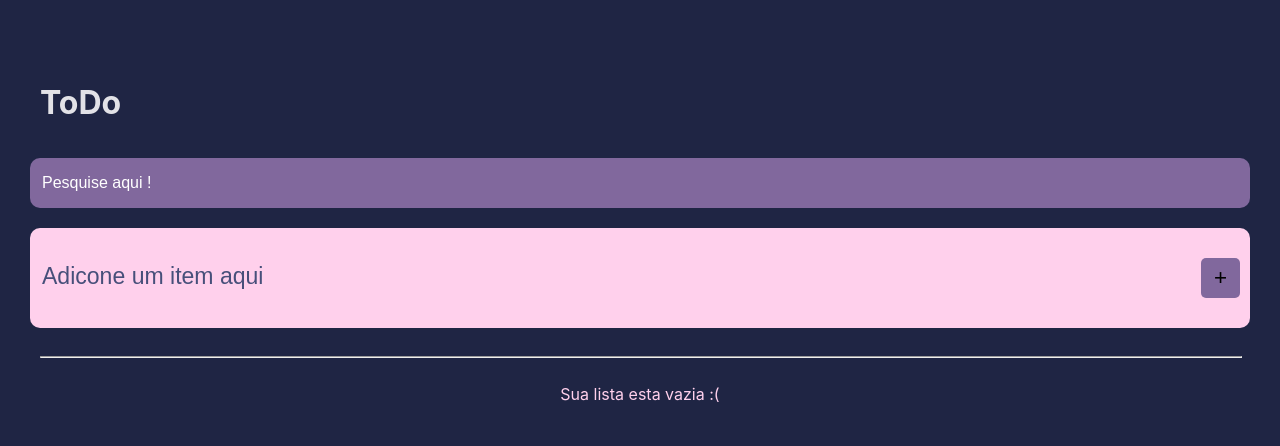
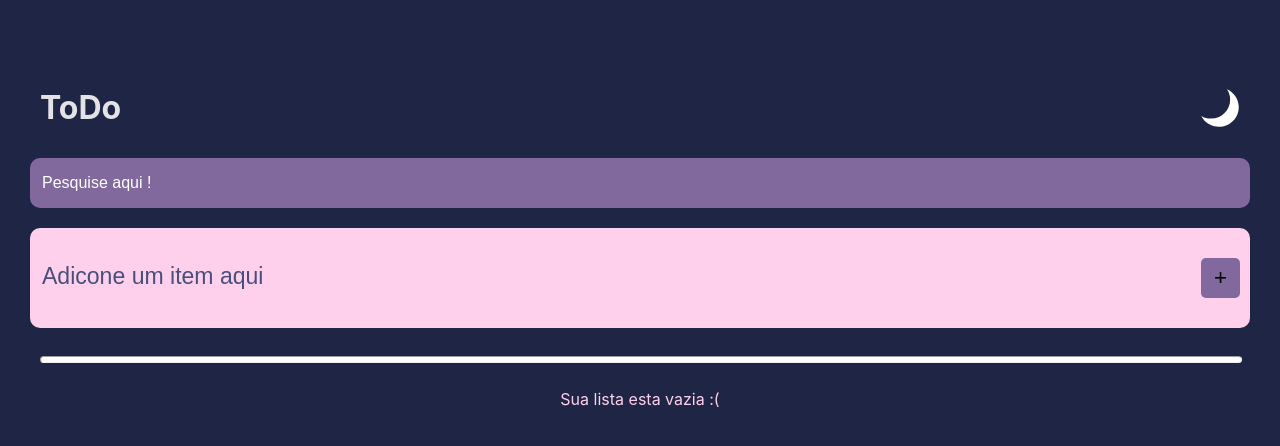
Before and after one commit to karendantas/To-Do-List, a website built with Vite: page src/index.html in a window 1280 px wide. Built offline with nearby package versions, Linux system fonts and the light colour scheme.

Commit message:
style: add moon svg

```diff
--- a/src/index.html
+++ b/src/index.html
@@ -11,6 +11,8 @@
 
       <div class = "title">
         <h1> ToDo </h1>
+
+        <img src = "images/crescent-moon.svg" alt = "moon"/>
       </div>
 
       <div class = "list-search">
--- a/src/main.js
+++ b/src/main.js
@@ -17,7 +17,6 @@ function showItems(){
         const button = document.createElement('button');
 
         text.textContent = item;
-
         button.textContent = 'x';
         button.onclick = () => handleRemoveItem(items.indexOf(item));
 
--- a/src/style.css
+++ b/src/style.css
@@ -31,10 +31,19 @@
 
 #app > .title {
   display: flex;
-  justify-content: start;
+  justify-content: space-between;
+  align-items:center;
+
 
   width: 100%;
   height: 100px;
+}
+
+.title>img{
+  height: 40px;
+  width: 40px;
+
+
 }
 
 /* search bar  */
@@ -98,10 +107,9 @@
 }
 
 .item:hover{
-  background-color: #FFD0EC;
+  background-color: #474F7C;
   transition: all 0.4s ease-in-out;
 
-  color: #474F7A;
 }
 
 .item > p {
@@ -163,6 +171,9 @@
 
 #app > hr{
   width: 100%;
+  height: 5px;
+  background-color: #ffff;
+  border-radius: 30px;
 }
 
 /* Responsivity */
```
Also changed, not shown: src/public/images/crescent-moon.svg (added).
